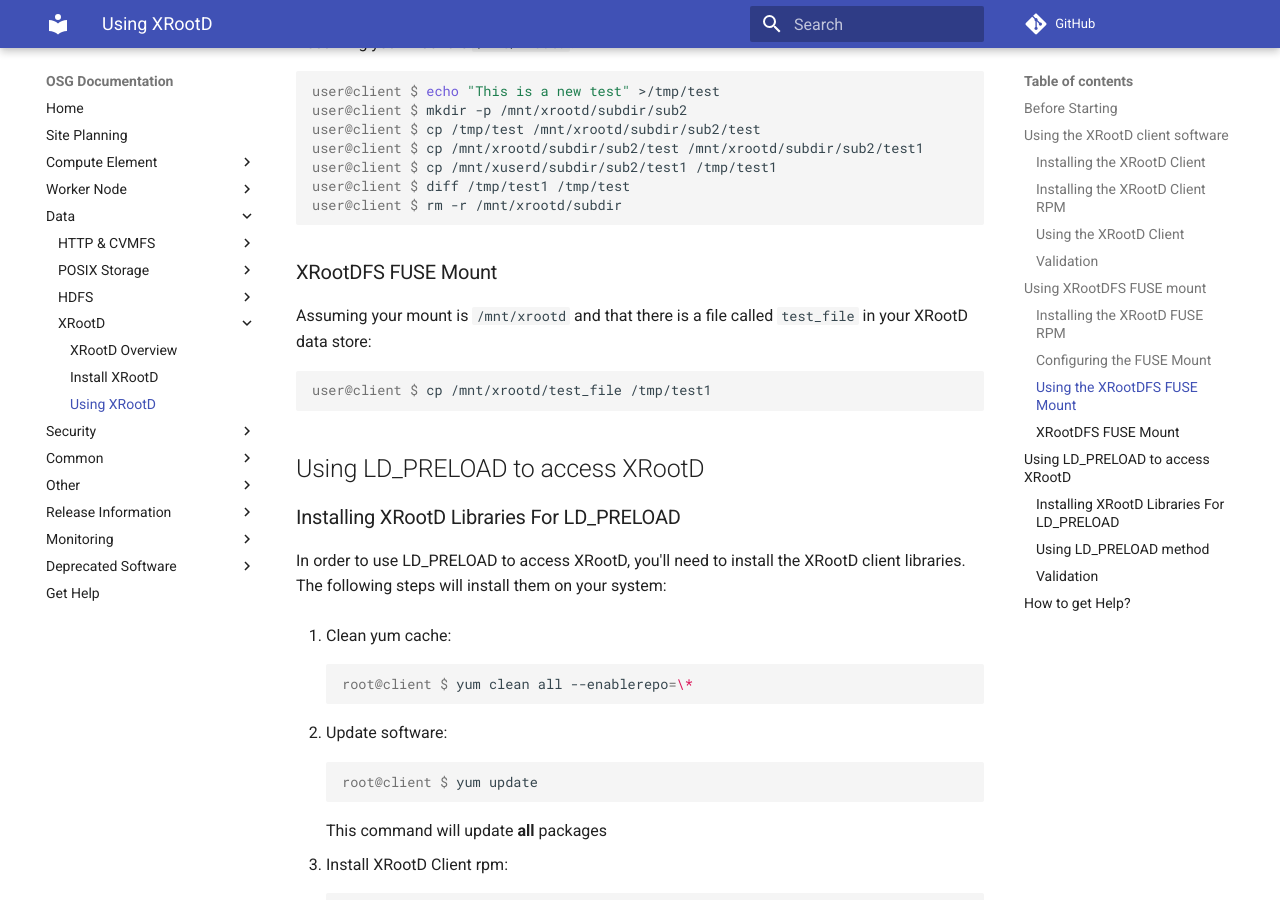
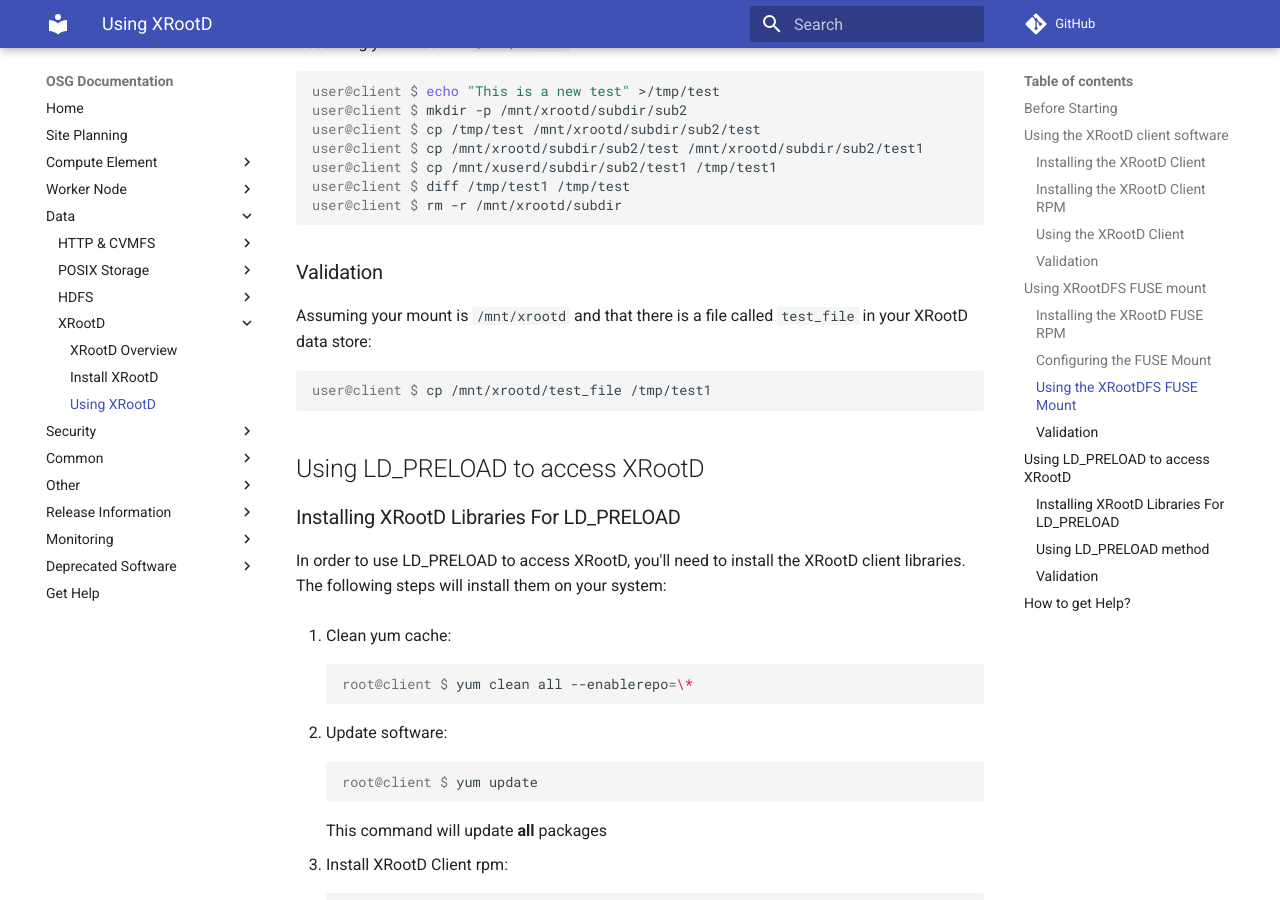
Before and after one commit to osg-htc/docs, an MkDocs documentation site: the page built from docs/data/install-xroot-client.md, in a window 1280 px wide and 900 px high, scrolled down 3432 px. Built offline with MkDocs 1.6.1 and Material for MkDocs 9.7.7, drawn with Linux system fonts in a browser that asks for light colours; comment, search, counter and statistics services are not loaded; old or Windows-style settings are respelled for this version of MkDocs; some of the changed lines change nothing that is shown.

Commit message:
Fixes for Brian's comments

````diff
--- a/docs/data/install-xroot-client.md
+++ b/docs/data/install-xroot-client.md
@@ -11,9 +11,9 @@
 
 As a user you have three different ways to interact with XRootD:
 
-1. Using the XRootD clients
-1. Using a XRootDFS FUSE mount to access a local XRootD data store
-1. Using LD\_PRELOAD to use XRootD libraries with Unix tools
+1. [Using the XRootD clients](/data/install-xroot-client/#using-the-xrootd-client-software)
+1. [Using a XRootDFS FUSE mount to access a local XRootD data store](/data/install-xroot-client/#using-xrootdfs-fuse-mount)
+1. [Using LD\_PRELOAD to use XRootD libraries with Unix tools](/data/install-xroot-client/#using-ld95preload-to-access-xrootd)
 
 We'll show how to install the XRootD client software and use all three mechanisms to access data.
 
@@ -157,7 +157,7 @@
 user@client $ rm -r /mnt/xrootd/subdir
 ```
 
-### XRootDFS FUSE Mount
+### Validation
 
 Assuming your mount is `/mnt/xrootd` and that there is a file called `test_file` in your XRootD data store:
 
````
